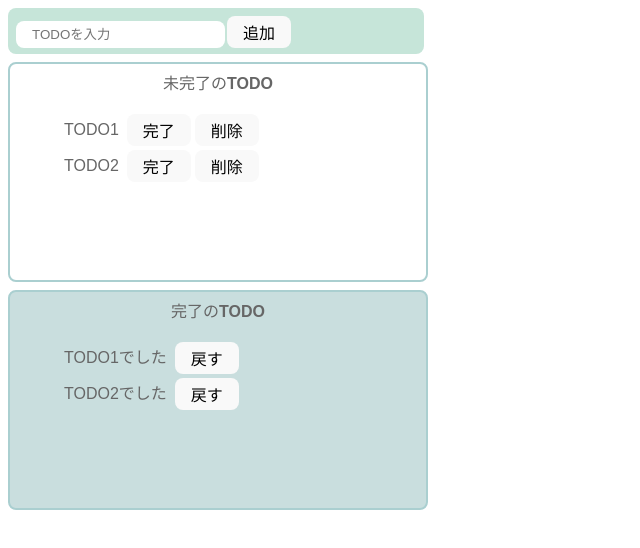
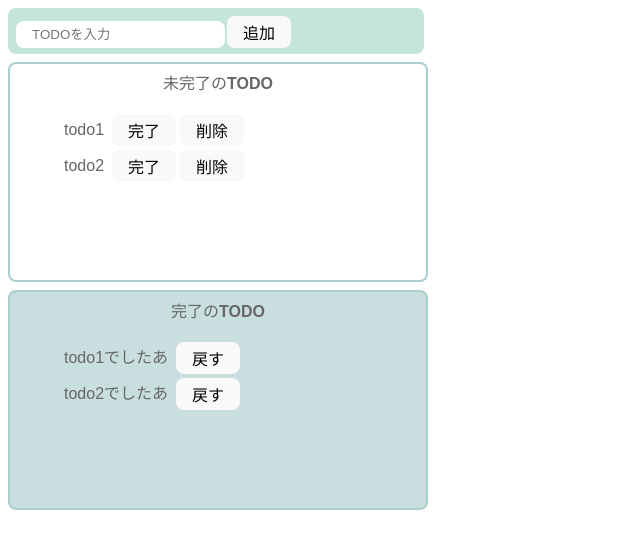
Before and after one commit to tomurayuri/-react-todo, a React (Vite) app: page / in a window 1280 px wide. Shown: the top 548 px of the page, without its empty margins (0-640 px from the left). Built offline with nearby package versions, Linux system fonts and the light colour scheme.

Commit message:
stateを使用したマークアップ

```diff
--- a/src/Todo.tsx
+++ b/src/Todo.tsx
@@ -1,6 +1,10 @@
+import { useState } from "react"
 import "./Todo.css"
 
 export const Todo = () => {
+  const [incompleteTodos, setIncompleteTodos] = useState(["todo1","todo2"]);
+  const [completeTodos, setCompleteTodos] = useState(["todo1でしたあ","todo2でしたあ"]);
+
   return (
     <>
       <div className="input-area">
@@ -10,67 +14,25 @@
       <div className="incomplete-area">
         <p className="title">未完了のTODO</p>
         <ul>
-          <li className="list-row">
-            <p className="todo-item">TODO1</p>
-            <button>完了</button>
-            <button>削除</button>
-          </li>
-          <li className="list-row">
-            <p className="todo-item">TODO2</p>
-            <button>完了</button>
-            <button>削除</button>
-          </li>
+          {incompleteTodos.map((todo) => (
+            <li key={todo} className="list-row">
+              <p className="todo-item">{todo}</p>
+              <button>完了</button>
+              <button>削除</button>
+            </li>
+            ))}
         </ul>
       </div>
       <div className="complete-area">
         <p className="title">完了のTODO</p>
         <ul>
-          <li className="list-row">
-            <p className="todo-item">TODO1でした</p>
-            <button>戻す</button>
-          </li>
-          <li className="list-row">
-            <p className="todo-item">TODO2でした</p>
-            <button>戻す</button>
-          </li>
+          {completeTodos.map((todo) => (
+            <li key={todo} className="list-row">
+              <p className="todo-item">{todo}</p>
+              <button>戻す</button>
+            </li>
+            ))}
         </ul>
-
       </div>
     </>)
 }
-
-// import { useState } from 'react'
-// import reactLogo from './assets/react.svg'
-// import viteLogo from '/vite.svg'
-// import './App.css'
-
-// function App() {
-//   const [count, setCount] = useState(0)
-
-//   return (
-//     <>
-//       <div>
-//         <a href="https://vitejs.dev" target="_blank">
-//           <img src={viteLogo} className="logo" alt="Vite logo" />
-//         </a>
-//         <a href="https://react.dev" target="_blank">
-//           <img src={reactLogo} className="logo react" alt="React logo" />
-//         </a>
-//       </div>
-//       <p>Vite + React</p>
-//       <div className="card">
-//         <button onClick={() => setCount((count) => count + 1)}>
-//           count is {count}
-//         </button>
-//         <p>
-//           Edit <code>src/App.tsx</code> and save to test HMR
-//         </p>
-//       </div>
-//       <p className="read-the-docs">
-//         Click on the Vite and React logos to learn more
-//       </p>
-//     </>
-//   )
-// }
-
-// export default App
```
